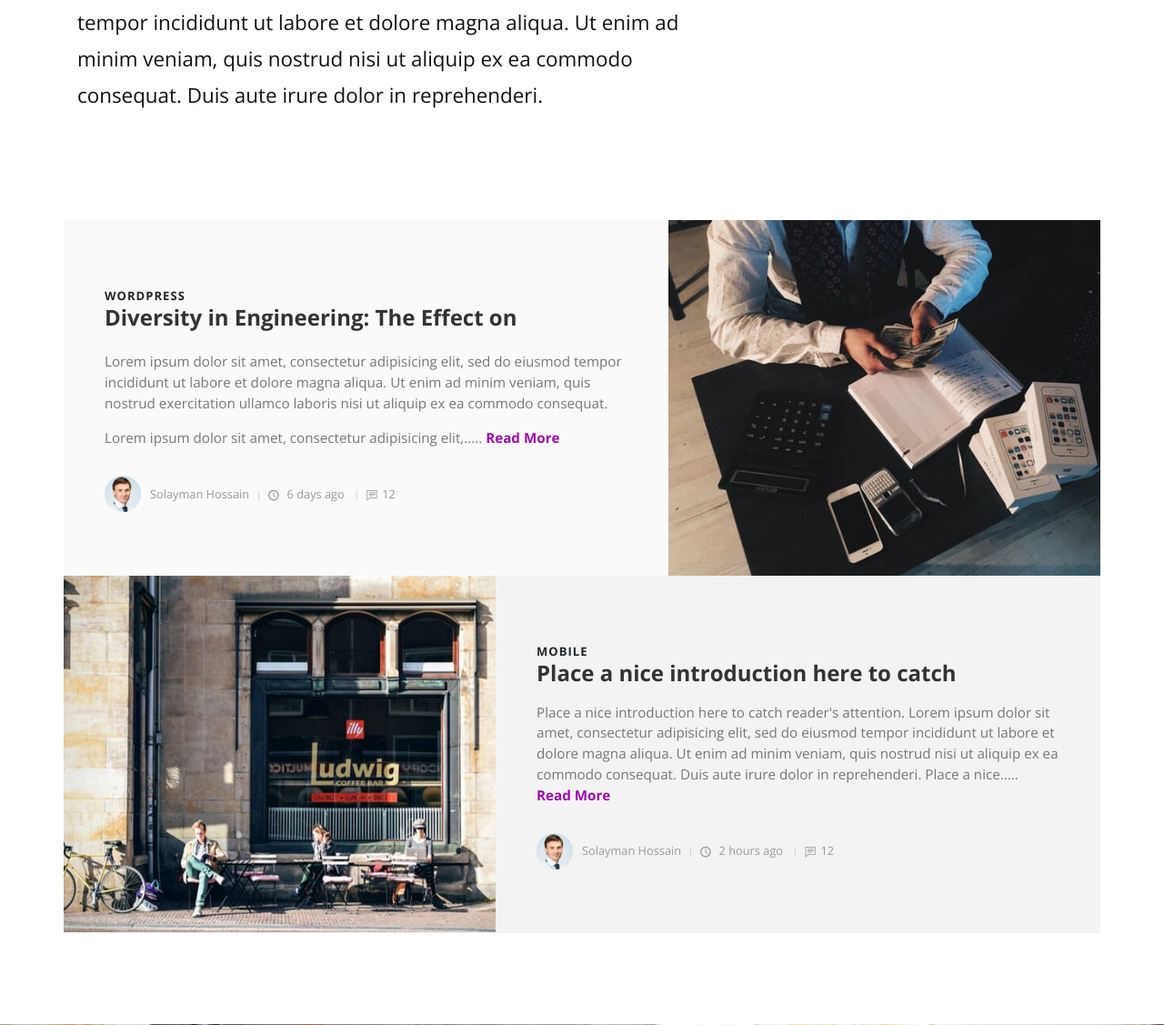
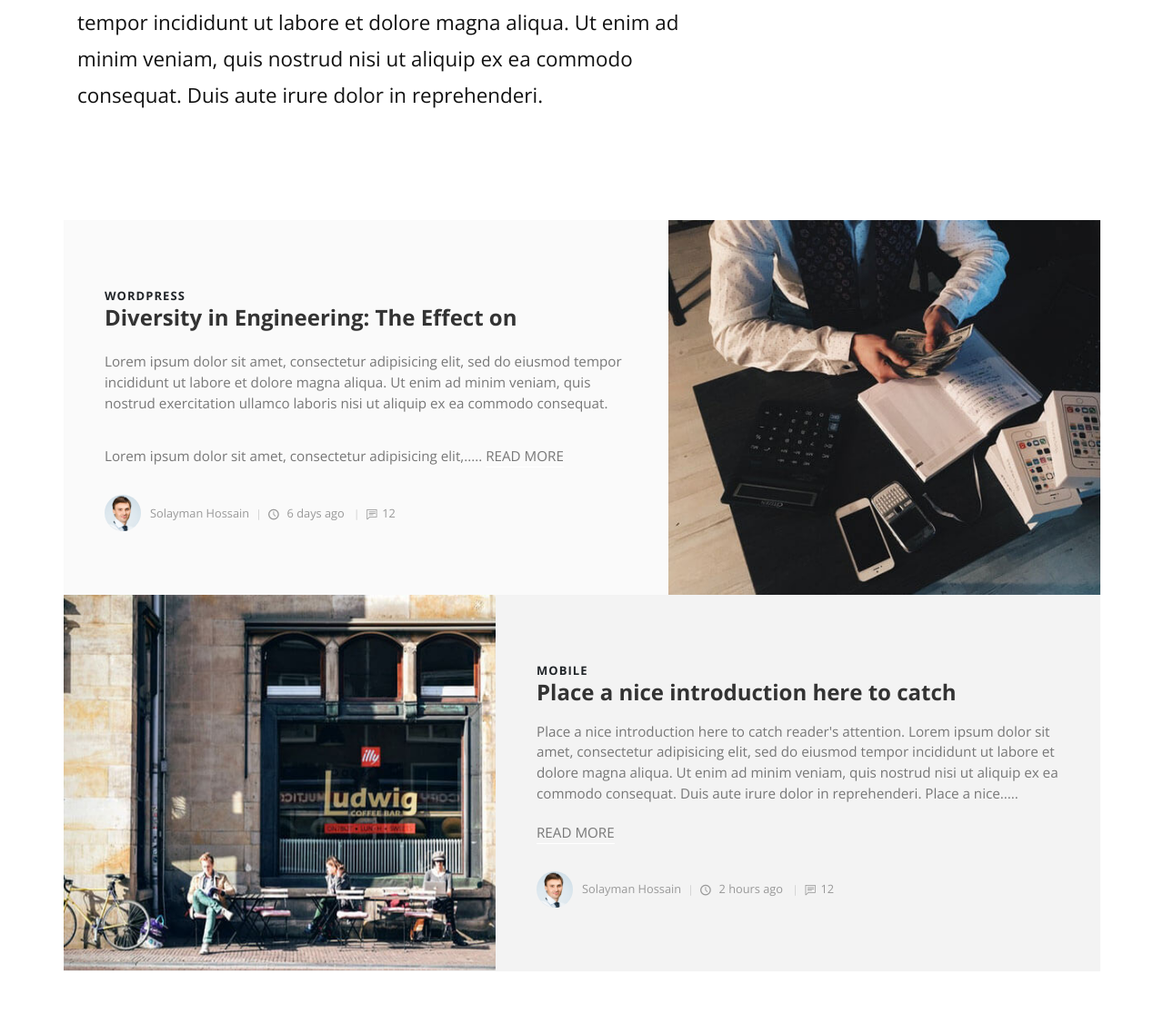
Before and after one commit to imsolayman/theblog, a PHP site: page / in a window 1280 px wide. Shown: the part 847-1974 px from the top of the page at 91% size. Run offline with PHP 8.4, Linux system fonts and the light colour scheme; data comes from the database, SQL or seed files in the repository.

Commit message:
readmore

```diff
--- a/css/custom.css
+++ b/css/custom.css
@@ -63,7 +63,3 @@
 .row-image-left {
     background: #f3f3f3;
 }
-a.readmore {
-    color: #9c0cab !important;
-    font-weight: 700;
-}
--- a/index.php
+++ b/index.php
@@ -47,7 +47,7 @@
                   <div class="category"><a href="#"><?php echo $result['name']; ?></a></div><a href="post.php?id=<?php echo $result['id']; ?>">
                     <h2 class="h4"><?php echo $result['title']; ?></h2></a>
                 </header>
-                <p><?php echo $format->textShorten($result['description'], 320); ?> <a href="post.php?id=<?php echo $result['id']; ?>" class="readmore"> Read More </a> </p>
+                <p><?php echo $format->textShorten($result['description'], 320); ?> <a href="post.php?id=<?php echo $result['id']; ?>" class="hero-link"> Read More </a> </p>
                 <footer class="post-footer d-flex align-items-center"><a href="post.php?id=<?php echo $result['id']; ?>" class="author d-flex align-items-center flex-wrap">
                     <div class="avatar"><img src="img/avatar-2.jpg" alt="..." class="img-fluid"></div>
                     <div class="title"><span><?php echo $result['firstname'] . ' ' . $result['lastname']; ?></span></div></a>
@@ -79,7 +79,7 @@
                           <div class="category"><a href="#"><?php echo $result['name']; ?></a></div><a href="post.php?id=<?php echo $result['id']; ?>">
                               <h2 class="h4"><?php echo $result['title']; ?></h2></a>
                       </header>
-                      <p><?php echo $format->textShorten($result['description'], 320); ?> <a href="post.php?id=<?php echo $result['id']; ?>" class="readmore"> Read More </a> </p>
+                      <p><?php echo $format->textShorten($result['description'], 320); ?> <a href="post.php?id=<?php echo $result['id']; ?>" class="hero-link"> Read More </a> </p>
                       <footer class="post-footer d-flex align-items-center"><a href="post.php?id=<?php echo $result['id']; ?>" class="author d-flex align-items-center flex-wrap">
                               <div class="avatar"><img src="img/avatar-2.jpg" alt="..." class="img-fluid"></div>
                               <div class="title"><span><?php echo $result['firstname'] . ' ' . $result['lastname']; ?></span></div></a>
```
